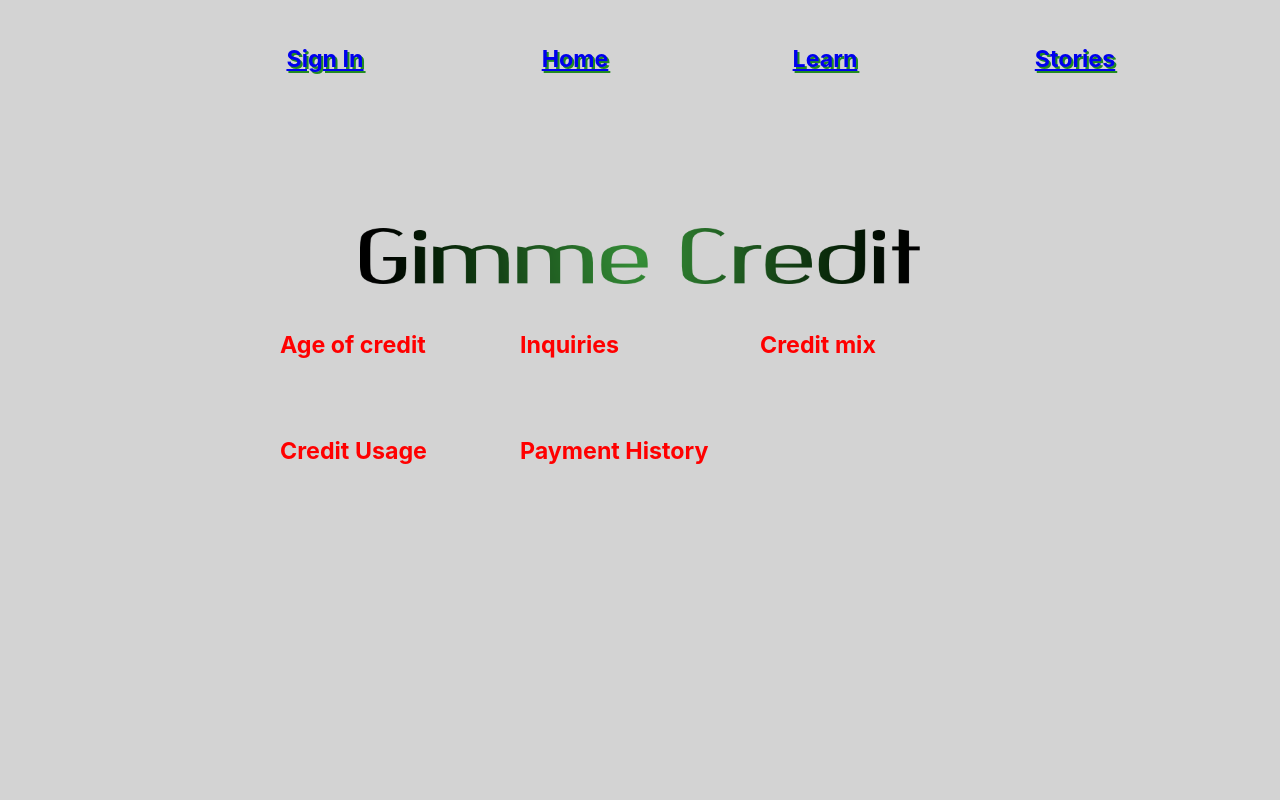
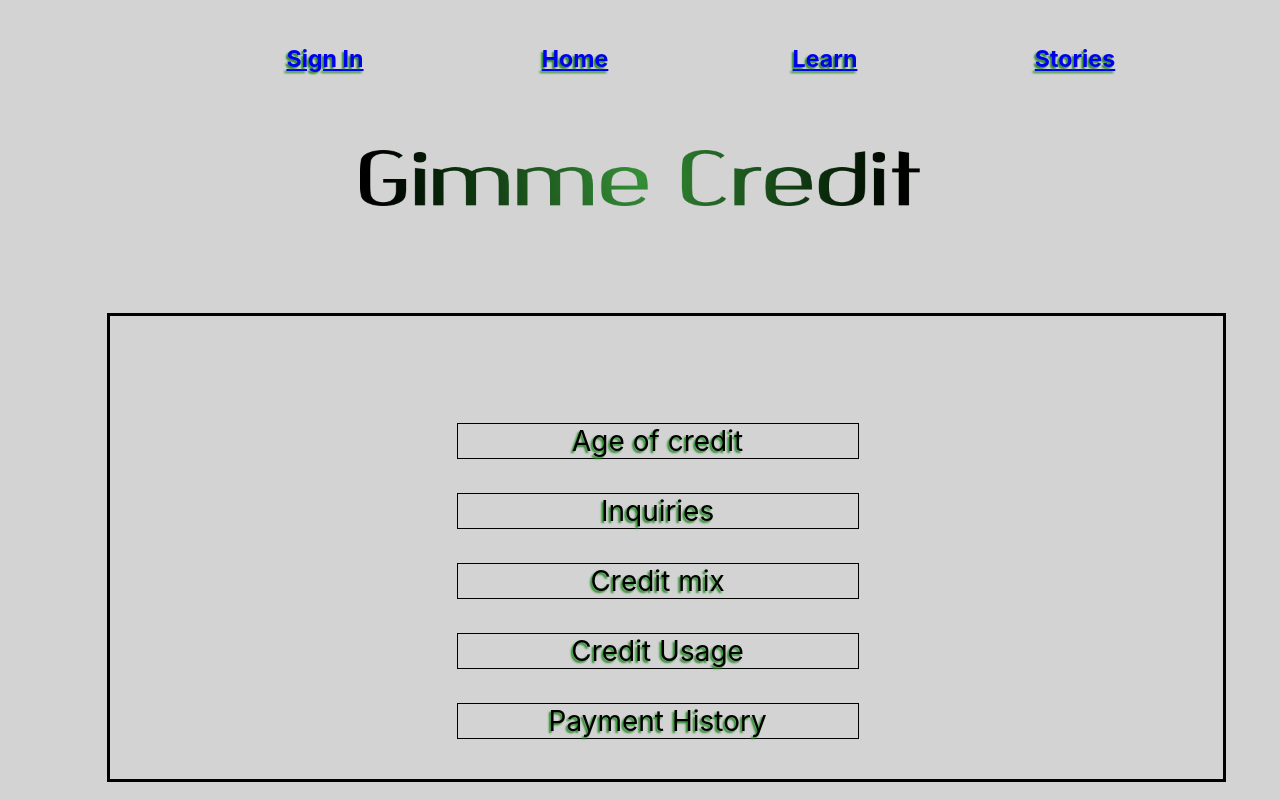
Before and after one commit to Mumrawsingh/gimme-credit-app, a React (Create React App) app in the folder client/: page /learn in a window 1280 px wide. Built offline with nearby package versions, Linux system fonts and the light colour scheme.

Commit message:
css update

```diff
--- a/client/src/App.css
+++ b/client/src/App.css
@@ -43,10 +43,18 @@
 /* ################################################## */
 
 /* This is the CSS used for : Logo on Login page */
+
+.logo-container{
+
+  margin: 100px;
+}
+
 .App-logo {
+  margin-top: 100px;
+  top: 200px;
   height: 7vmin;
   width: 70vmin;
-  /* padding-right: 850px; */
+
   pointer-events: none;
 
 }
@@ -140,7 +148,7 @@ body, html, #root, .app, .container {
   float:left;
   padding:5px;
   width: 30vmin;
-  text-shadow: 2px 2px forestgreen;
+  text-shadow: -2px 2px 2px forestgreen;
 
 }
 
@@ -163,23 +171,91 @@ body, html, #root, .app, .container {
 /* ################################################## */
 
 
-
 /* Learn.js */
 
-.learn-nav {
+.learn{
 
-  color: red;
+  width: 900px;
+  height: 250px;
+  padding: 10%;
+  margin-right: 20vmin;
+  border:3px solid black;
+  text-align: center;
 
 }
 
-.learn-nav-link {
+.learn:hover {
+  box-shadow: -1px -1px 10px 10px forestgreen;
+}
 
-float: left;
-width: 30vmin;
-text-align:justify;
+.learnlink1 {
+
+  width: 50vmin;
+  margin-left: 30vmin;
+  color: black;
+  border: 1px solid black;
+  text-shadow: -2px 2px 2px forestgreen;
 
 }
 
-/* Learn.js */
+.learnlink1:hover {
+  box-shadow: -1px -1px 10px 10px forestgreen;
+}
+
+.learnlink2 {
+
+  width: 50vmin;
+  margin-left: 30vmin;
+  border: 1px solid black;
+  color: black;
+  text-shadow: -2px 2px 2px forestgreen;
+
+}
+
+.learnlink2:hover {
+  box-shadow: -1px -1px 10px 10px forestgreen;
+}
+
+.learnlink3 {
+
+  width: 50vmin;
+  margin-left: 30vmin;
+  border: 1px solid black;
+  color: black;
+  text-shadow: -2px 2px 2px forestgreen;
+
+}
+
+.learnlink3:hover {
+  box-shadow: -1px -1px 10px 10px forestgreen;
+}
+
+.learnlink4 {
+
+  width: 50vmin;
+  margin-left: 30vmin;
+  border: 1px solid black;
+  color: black;
+  text-shadow: -2px 2px 2px forestgreen;
+
+}
+
+.learnlink4:hover {
+  box-shadow: -1px -1px 10px 10px forestgreen;
+}
+
+.learnlink5 {
+
+  width: 50vmin;
+  margin-left: 30vmin;
+  border: 1px solid black;
+  color: black;
+  text-shadow: -2px 2px 2px forestgreen;
+
+}
+
+.learnlink5:hover {
+  box-shadow: -1px -1px 10px 10px forestgreen;
+}
 
 /* ################################################## */
--- a/client/src/App.js
+++ b/client/src/App.js
@@ -10,7 +10,7 @@ function App() {
     <div className="app">
         <div className='container'>
 
-          <div>
+          <div className='logo-container'>
             <header className="App-header">
               <img src={logo} className="App-logo" alt="logo" />
             </header>
--- a/client/src/components/education/Learn.js
+++ b/client/src/components/education/Learn.js
@@ -8,14 +8,23 @@ function Learn() {
 
             <nav className='learn-nav'>
 
-                <h5 className='learn-nav-link'>Age of credit</h5>
-                <h5 className='learn-nav-link'>Inquiries</h5>
-                <h5 className='learn-nav-link'>Credit mix</h5>
+                <div className='learnlink1'>Age of credit</div>
 
                 <br></br>
 
-                <h5 className='learn-nav-link'>Credit Usage</h5>
-                <h5 className='learn-nav-link'>Payment History</h5>
+                <div className='learnlink2'>Inquiries</div>
+
+                <br></br>
+
+                <div className='learnlink3'>Credit mix</div>
+
+                <br></br>
+
+                <div className='learnlink4'>Credit Usage</div>
+
+                <br></br>
+
+                <div className='learnlink5'>Payment History</div>
 
             </nav>
 
```
